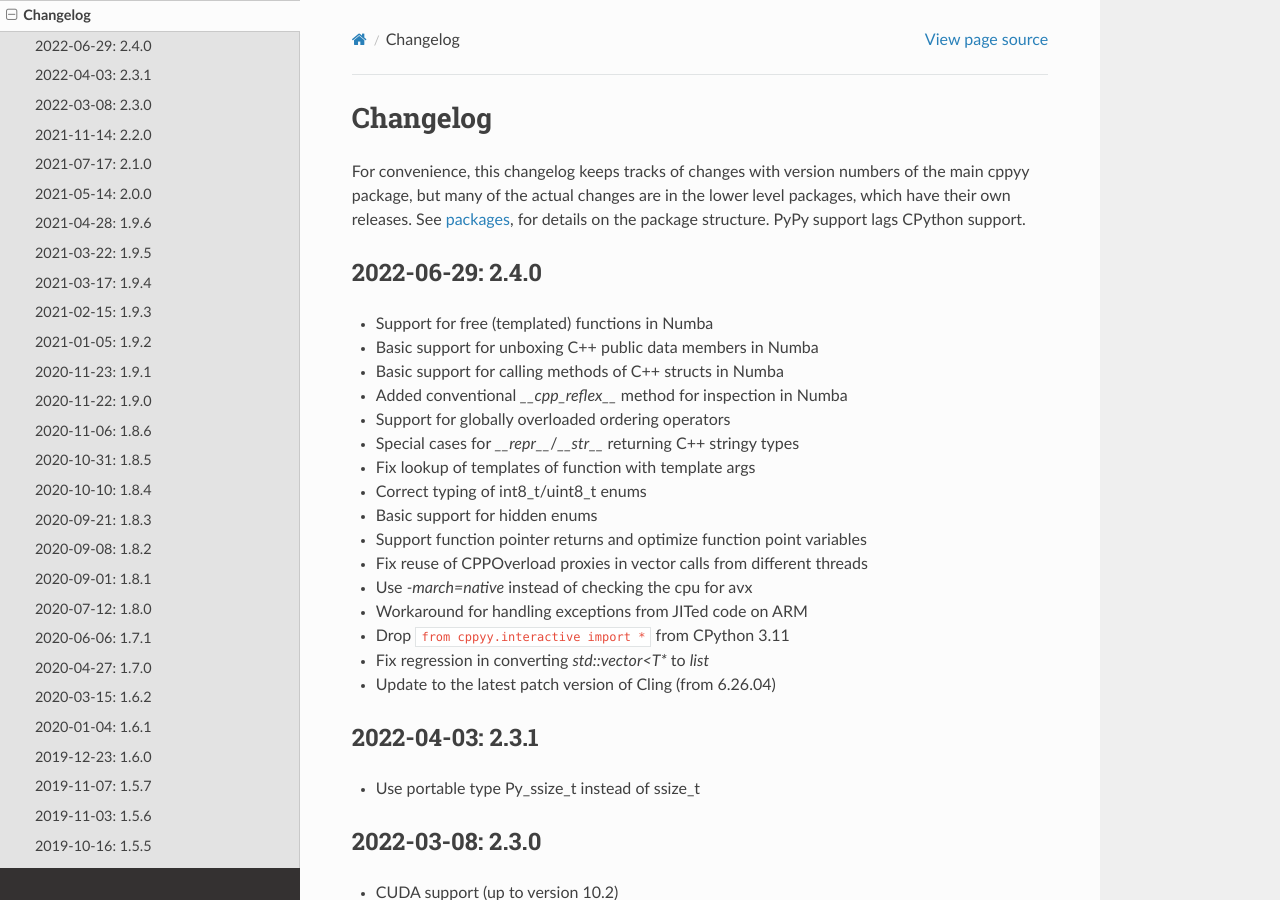
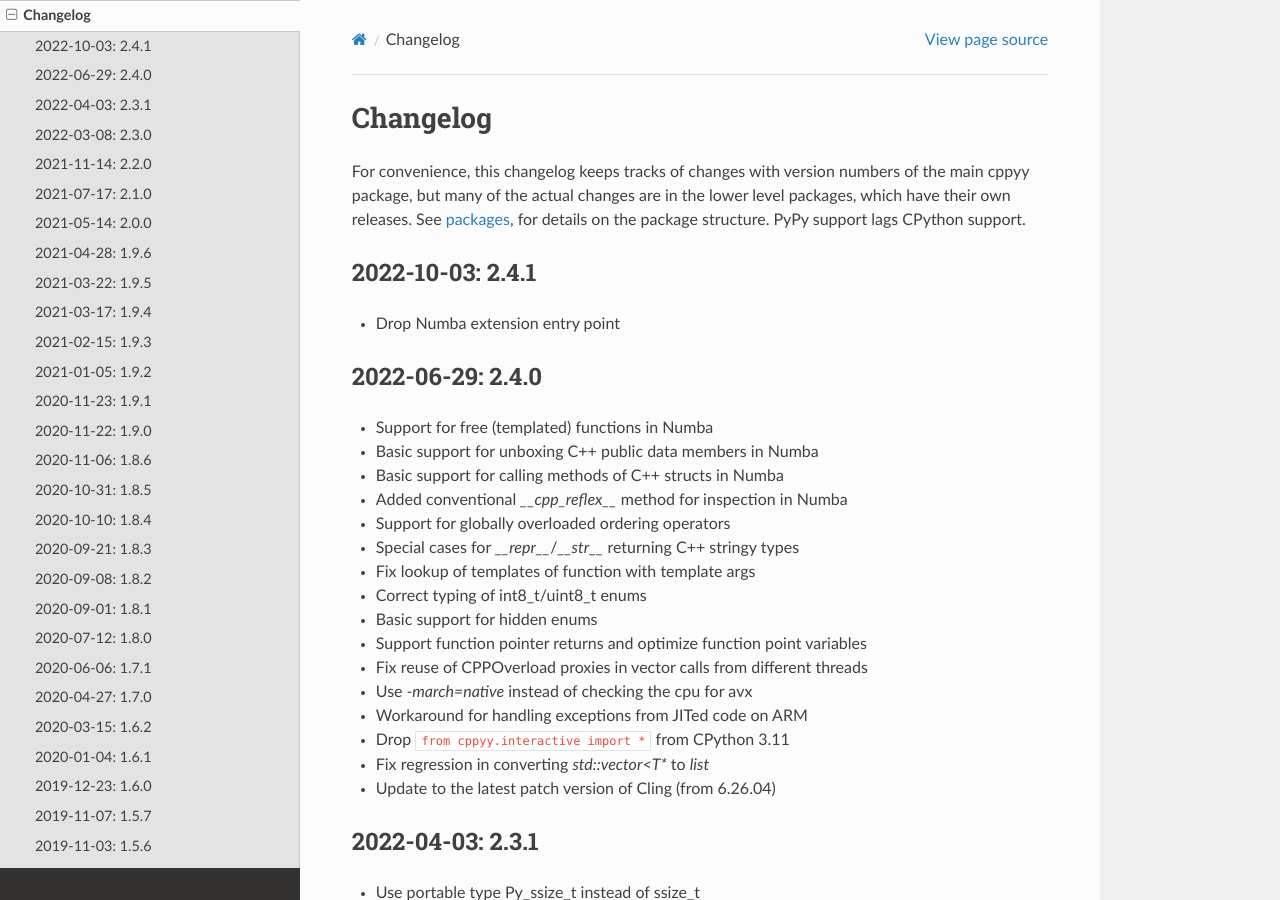
Before and after one commit to wlav/cppyy, a Sphinx documentation site: the page built from doc/source/changelog.rst, in a window 1280 px wide and 900 px high. Built offline with Sphinx 7.4.7 and the Read the Docs theme 2.0.0, drawn with Linux system fonts in a browser that asks for light colours.

Commit message:
patch release dropping Numba entry points

```diff
--- a/doc/source/changelog.rst
+++ b/doc/source/changelog.rst
@@ -8,6 +8,12 @@
 level packages, which have their own releases.
 See :doc:`packages <packages>`, for details on the package structure.
 PyPy support lags CPython support.
+
+
+2022-10-03: 2.4.1
+-----------------
+
+* Drop Numba extension entry point
 
 
 2022-06-29: 2.4.0
```
Also changed, not shown: setup.py (+9 -5 lines).
